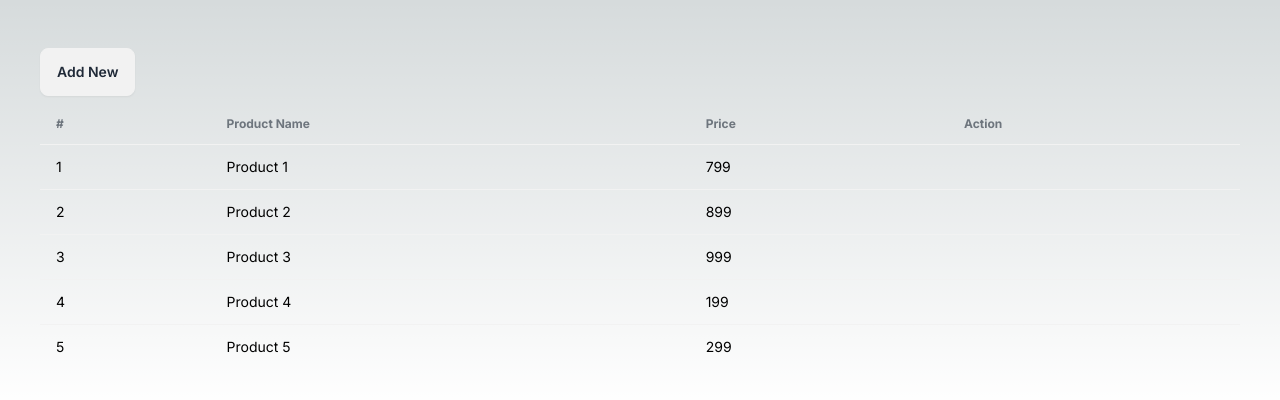
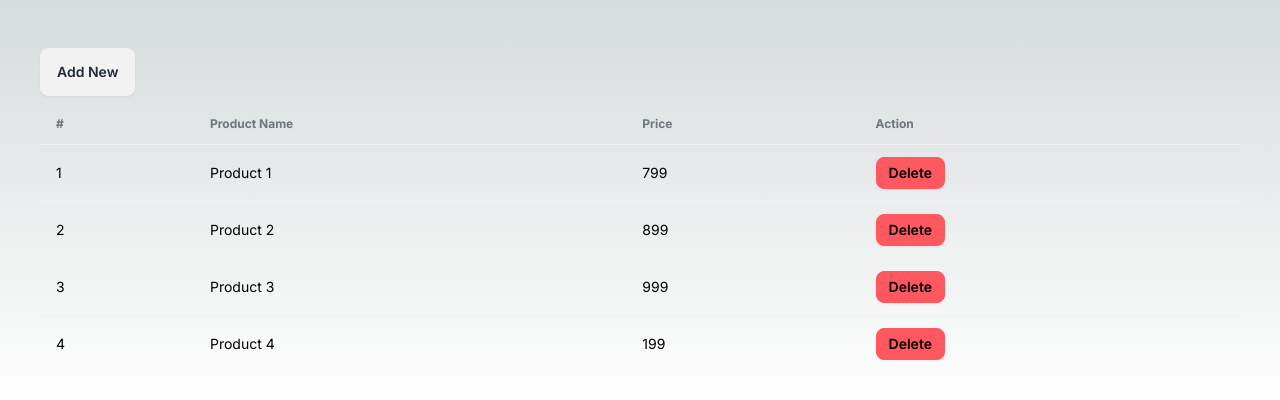
Before and after one commit to kasurbantal/simple-crud, a Next.js app: page /products in a window 1280 px wide. Shown: the top 400 px of the page. Built offline with nearby package versions, Linux system fonts and the light colour scheme; data requests are answered from the project's data file.

Commit message:
adding DeleteProduct (#3)

```diff
--- a/db.json
+++ b/db.json
@@ -19,11 +19,6 @@
       "id": "aac8",
       "title": "Product 4",
       "price": "199"
-    },
-    {
-      "id": "19d6",
-      "title": "Product 5",
-      "price": "299"
     }
   ]
 }
--- /dev/null
+++ b/src/app/products/DeleteProduct.tsx
@@ -0,0 +1,50 @@
+'use client'
+import { useState } from "react"
+import { useRouter } from "next/navigation";
+
+type Product = {
+    id: number;
+    title: string;
+    price: number;
+}
+
+export default function DeleteProduct (product : Product) {
+    const [modal, setModal] = useState(false);
+    const [IsMutating, setIsMutating] = useState(false);
+
+    const router = useRouter();
+
+    async function handleDelete( productId : number ) {
+        setIsMutating(true);
+        await fetch(`http://localhost:5000/product/${productId}`, {
+           method: 'DELETE',
+        });
+        setIsMutating(false);
+        router.refresh();
+        setModal(false);
+    }
+
+    function handleChange() {
+        setModal(!modal);
+    }
+
+    return (
+        <div>
+
+        <button className="btn btn-error btn-sm" onClick={handleChange}>Delete</button>
+        <input type="checkbox" checked={modal} onChange={handleChange} className="modal-toggle" />
+            <div className="modal">
+                <div className="modal-box">
+                    <h3 className="font-bold text-lg">Are you sure to delete {product.title} ?</h3>
+                        <div className="modal-action">
+                            <button type="button" className="btn" onClick={handleChange}>Close</button>
+                            {!IsMutating ? (
+                                <button type="button" onClick={() => handleDelete(product.id)} className="btn btn-primary">Delete</button>
+                            ) : (
+                                <button type="button" className="btn loading">Deleting ...</button>)}
+                        </div>
+                </div>
+            </div>
+        </div>
+    )
+}
--- a/src/app/products/page.tsx
+++ b/src/app/products/page.tsx
@@ -1,4 +1,5 @@
 import AddProduct from "./AddProduct";
+import DeleteProduct from "./DeleteProduct";
 
 type Product = {
     id: number;
@@ -35,7 +36,7 @@ export default async function ProductList () {
                             <td>{index + 1}</td>
                             <td>{product.title}</td>
                             <td>{product.price}</td>
-                            <td></td>
+                            <td><DeleteProduct {...product}/></td>
                         </tr>
                     ))}
                     </tbody>
```
